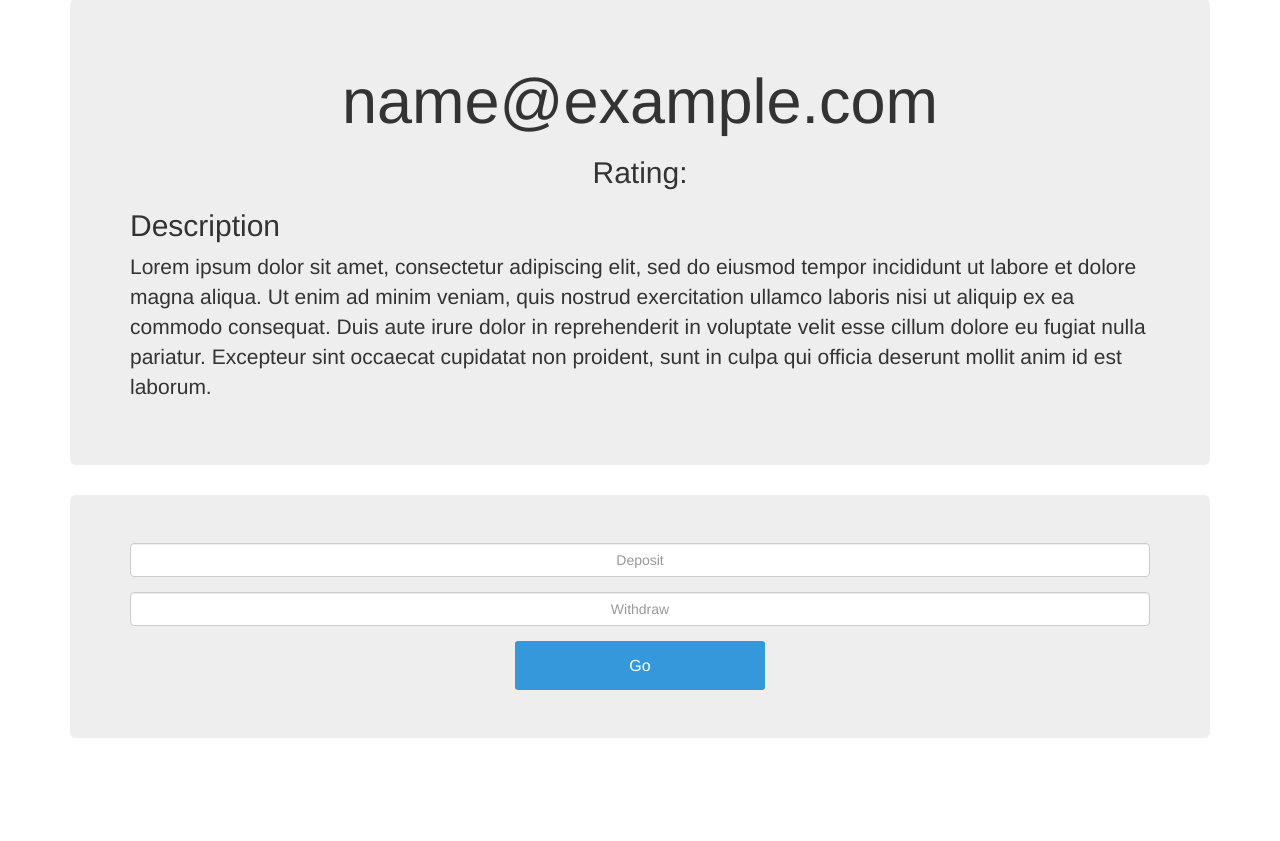
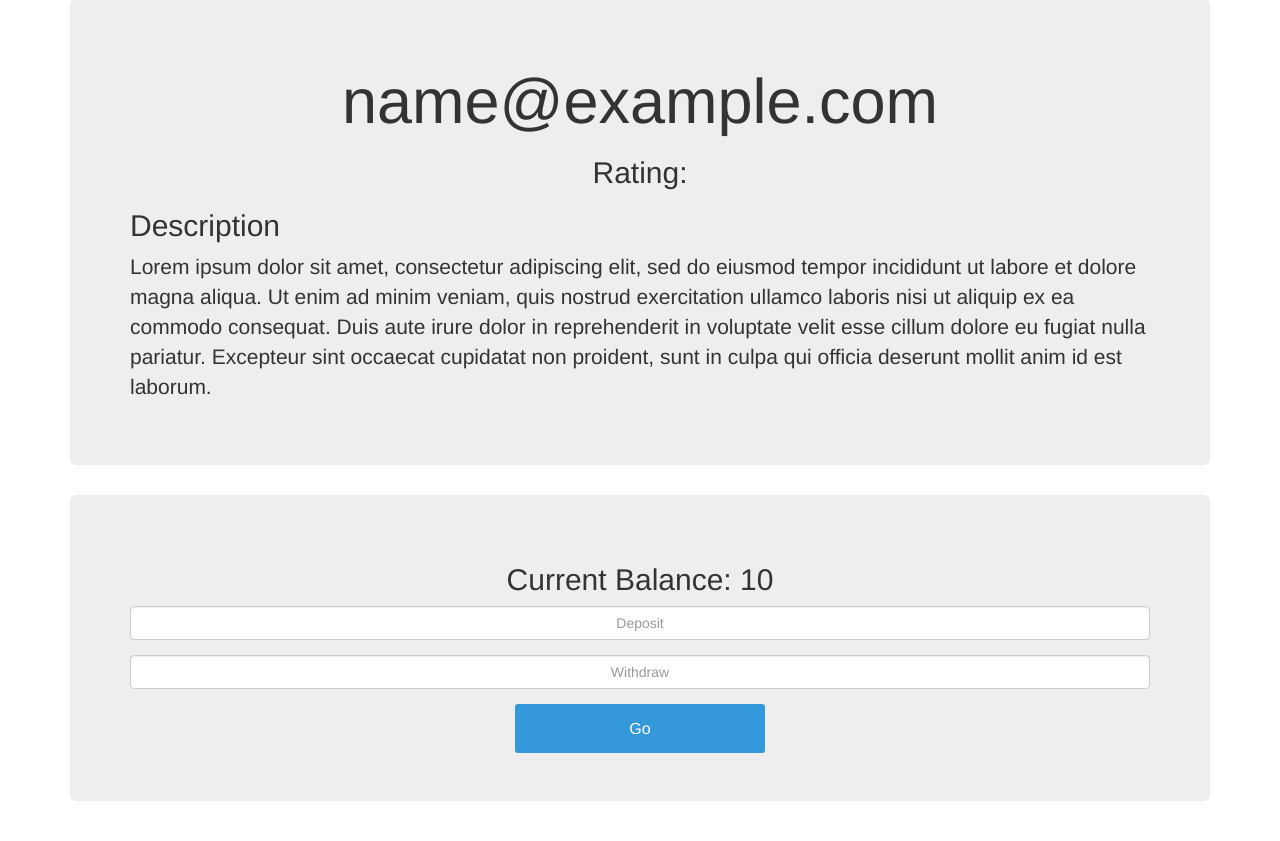
Before and after one commit to mhendri/buyrentsell, a Flask app: page /user/1 in a window 1280 px wide. Shown: the part 73-914 px from the top of the page. Run offline with Flask 2, Linux system fonts and the light colour scheme; tables that the repository leaves empty hold one stand-in row (values such as "Sample post"); some libraries are stand-ins or nearby versions.

Commit message:
Add current balance

```diff
--- a/templates/user_profile.html
+++ b/templates/user_profile.html
@@ -17,6 +17,10 @@
 	<form class="deposit_withdraw" method="POST" id="deposit_withdraw">
 		{{ form.hidden_tag() }}
 		<div class="jumbotron">
+
+			<div align="center">
+				<h2 align="center">Current Balance: {{user.balance}}</h2>
+			</div>
 
 			<div align="center" class="form-group">
 			  {{ form.deposit(placeholder="Deposit", class="form-control") }}
```
